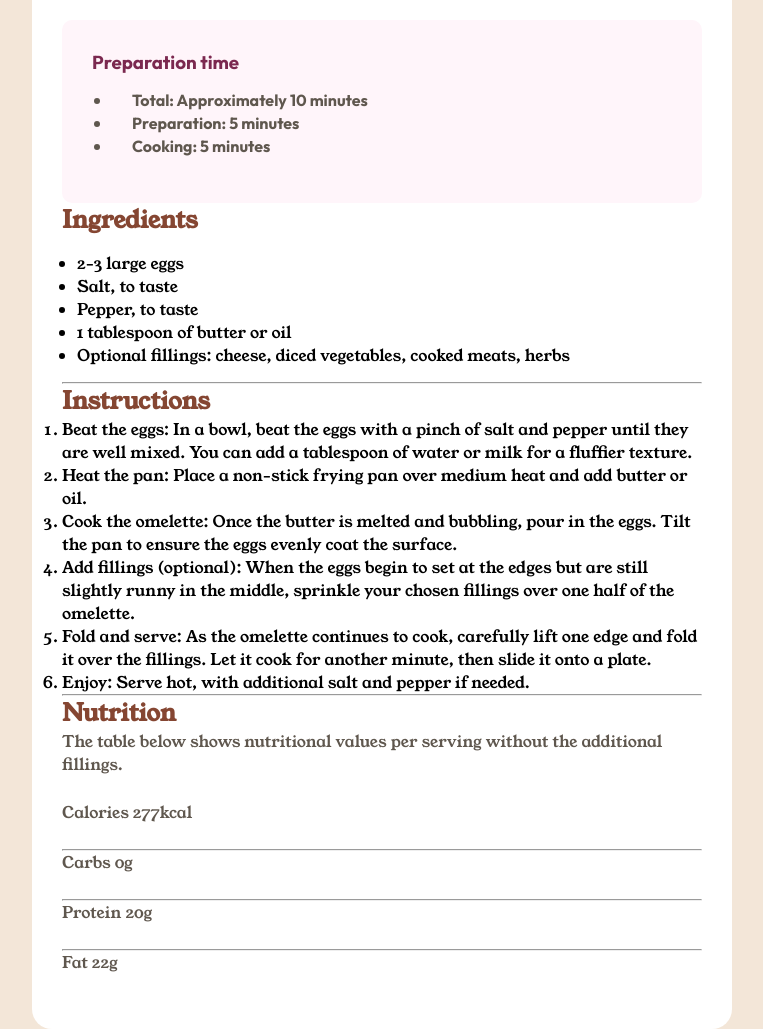
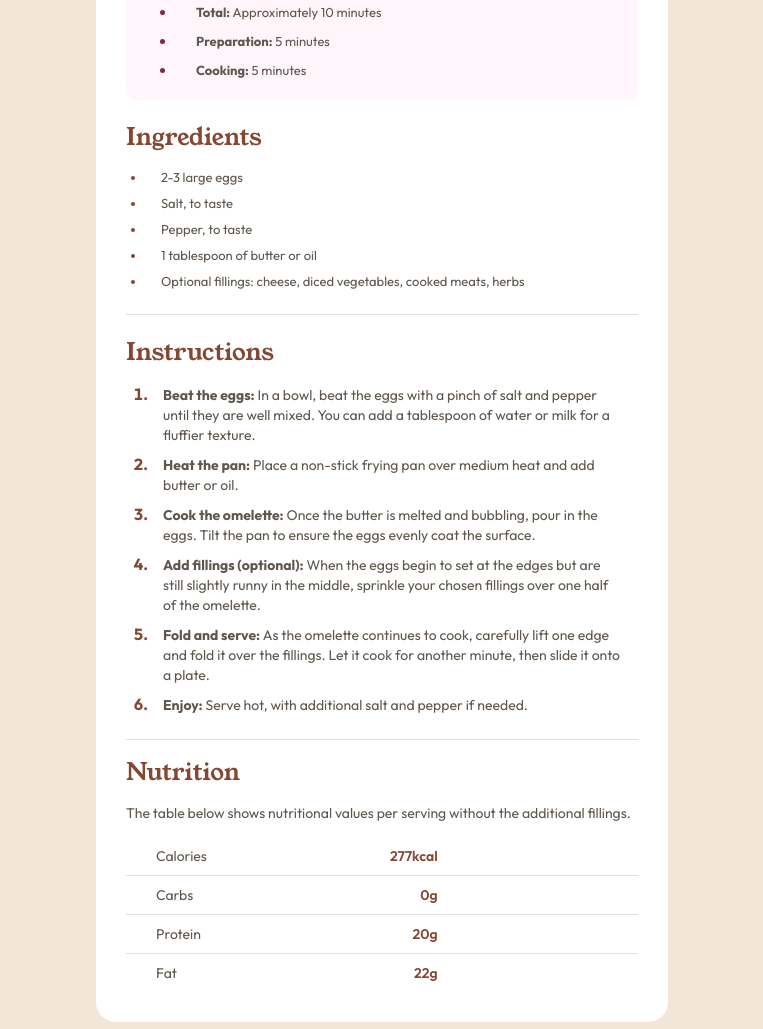
Before and after one commit to Amit-Mahi/Recipe-Page, a plain HTML site: page index.html in a window 1280 px wide. Shown: the part 488-1517 px from the top of the page, without its empty margins (258-1021 px from the left). Drawn offline with Linux system fonts and the light colour scheme.

Commit message:
CSS updated

```diff
--- a/style.css
+++ b/style.css
@@ -39,7 +39,7 @@ body {
 .container {
     background-color: var(--neutral-white);
     padding: 30px;
-    width: 50%;
+    width: 40%;
     border-radius: 20px
 }
 .image {
@@ -55,6 +55,7 @@ h1 {
 p{
     color: var(--neutral-wengeBrown);
     margin-bottom: 25px;
+    font-size: 13px;
 }
 
 h3 {
@@ -64,26 +65,115 @@ h3 {
 
 .preparation-time {
     background-color: var(--neutral-roseWhite);
-    padding: 30px;
+    padding: 20px 30px 10px 30px;
     border-radius: 10px;
+    margin-bottom: 20px;
 }
 
-ul {
-    margin: 15px;
+.preparation-time > ul {
+    margin: 10px auto 0px 15px;
 }
-
 .preparation-time > ul > li {
     padding-left: 20px;
+    padding-bottom: 10px;
     margin-left: 5px;
-    color: var(--neutral-wengeBrown)
+    font-size: 13px;
+    color: var(--primary-darkRaspbery)
 }
 
 .preparation-time > ul > li > span {
+    font-family: var(--font-outfit);
     color: var(--neutral-wengeBrown);
-    font-family: var(--font-outfit);
+}
+
+.preparation-time > ul > li > span > span {
     font-weight: var(--font-bold);
 }
 
 h2 {
     color: var(--primary-nutmeg);
+    font-weight: var(--font-reg);
+    font-family: var(--font-young);
 }
+
+.ingredients > ul {
+    margin-left: 20px;
+    font-family: var(--font-outfit);
+    font-size: 13px;
+    padding: 15px 0;
+}
+
+.ingredients > ul > li{
+    padding-left: 15px;
+    padding-bottom: 10px;
+    color: var(--primary-nutmeg)
+}
+
+.ingredients > ul > li > span {
+    color:var(--neutral-wengeBrown);
+}
+
+.instructions {
+    margin-top: 20px
+}
+
+.instructions > ol {
+    padding: 15px 15px 15px 25px;
+    font-family: var(--font-outfit);
+}
+.instructions > ol > li {
+    color: var(--primary-nutmeg);
+    padding-bottom: 10px;
+    font-weight: var(--font-bold);
+    padding-left: 12px ;
+    font-family: var(--font-outfit);
+}
+
+.instructions > ol > li > span  {
+    font-size: 14px;
+    color: var(--neutral-wengeBrown);
+    font-weight: var(--font-reg);
+}
+
+.instructions > ol > li > span > span {
+    font-weight: var(--font-bold);
+}
+
+.nutrition {
+    margin-top: 15px;
+}
+
+.nutrition > p {
+    color: var(--neutral-wengeBrown);
+    font-family: var(--font-outfit);
+    font-size: 14px;
+    padding-top: 15px;
+    margin-bottom: 15px
+}
+
+.nutrition-details {
+    font-family: var(--font-outfit);
+    font-weight: var(--font-mid);
+}
+
+.nutrition-details > p {
+    font-size: 14px;
+    max-width: 55%;
+    display: flex;
+    justify-content: space-between;
+    margin-left: 30px;
+    margin-bottom: 10px;
+    font-weight: var(--font-reg);
+    padding-top: 10px;
+}
+
+.nutrition-details > p > span {
+    color: var(--primary-nutmeg);
+    font-weight: var(--font-mid);
+}
+
+hr {
+    background-color: var(--neutral-lighgrey);
+    height: 1px;
+    border: none;
+}
```
